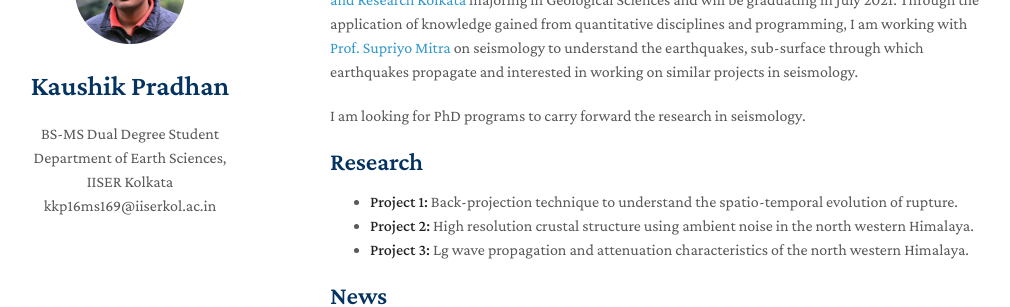
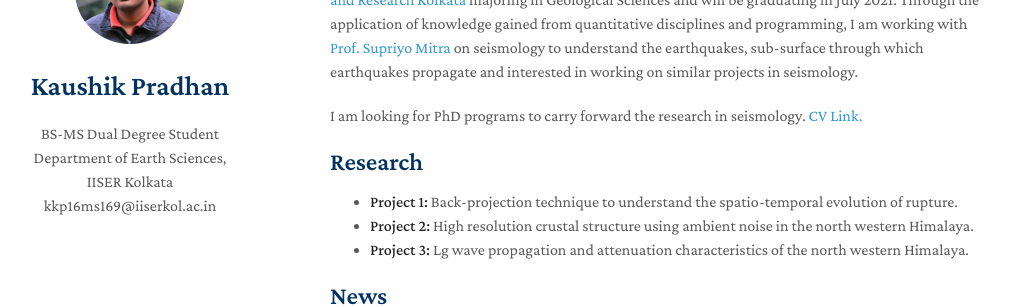
Before and after one commit to pradhankaushik/pradhankaushik.github.io, a Jekyll site: the page built from index.md, in a window 1280 px wide and 900 px high. Shown: the part 145-452 px from the top of the window, without its empty margins (140-1150 px from the left). Built offline with Jekyll 4.4.1, drawn with Linux system fonts in a browser that asks for light colours; nearby versions of some CDN libraries; a style sheet for code colours, icons or effects is not loaded.

Commit message:
Update index.md

```diff
--- a/index.md
+++ b/index.md
@@ -8,7 +8,7 @@ I am a final year student of the BS-MS dual degree program at <a href="https://w
 majoring in Geological Sciences and will be graduating in July 2021. Through the application of knowledge gained from quantitative disciplines and programming, I am working with <a href="https://www.iiserkol.ac.in/~supriyomitra/" target="_blank">Prof. Supriyo Mitra</a> on seismology to understand the earthquakes, sub-surface through
 which earthquakes propagate and interested in working on similar projects in seismology.
 
-I am looking for PhD programs to carry forward the research in seismology.
+I am looking for PhD programs to carry forward the research in seismology. <a href="https://drive.google.com/file/d/11B3j_HSfi5MLg3050pIb53U8qjsNHF1V/view?usp=sharing" target="_blank"> CV Link.</a>
 
 ## Research
 
```
